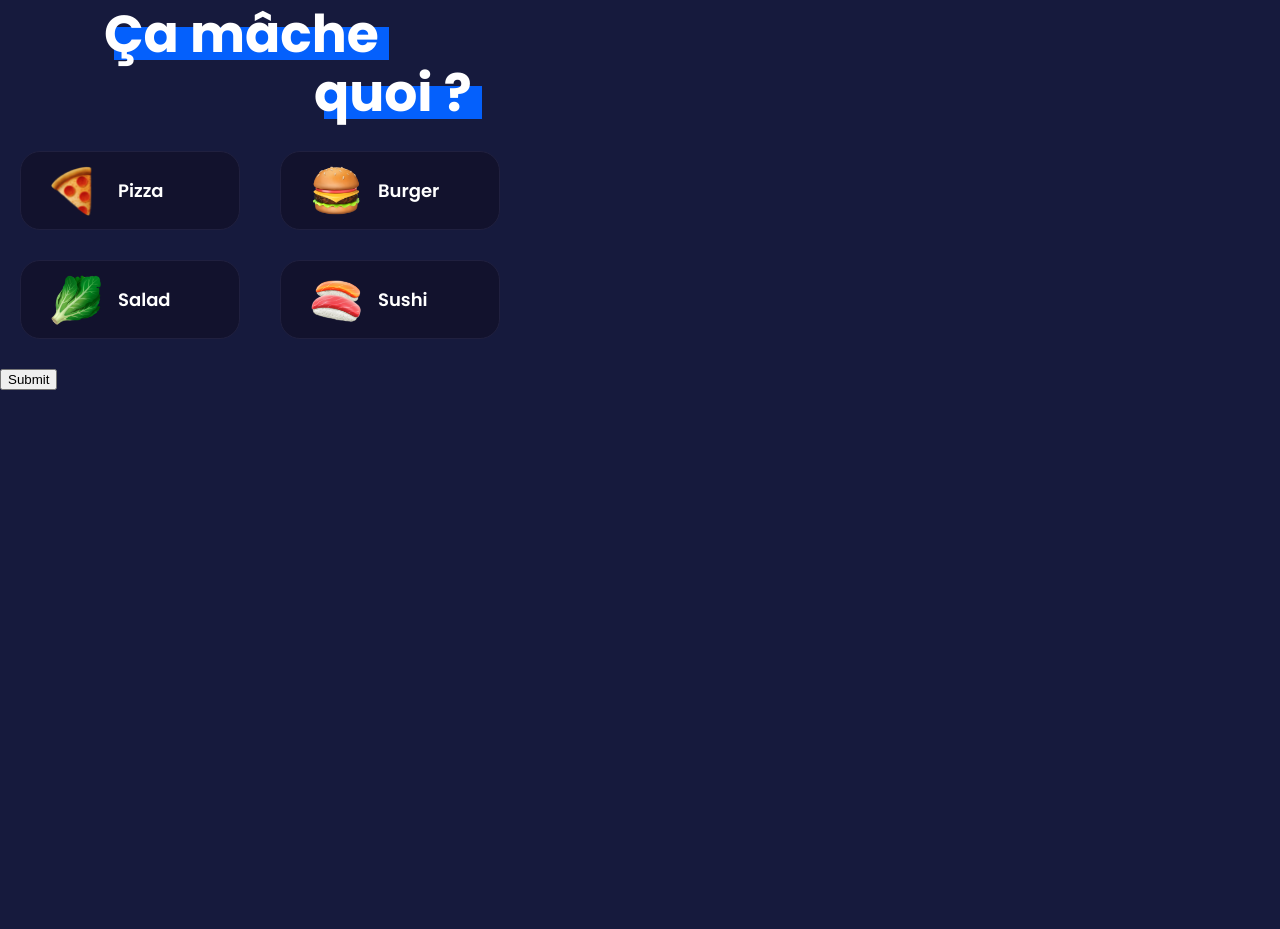
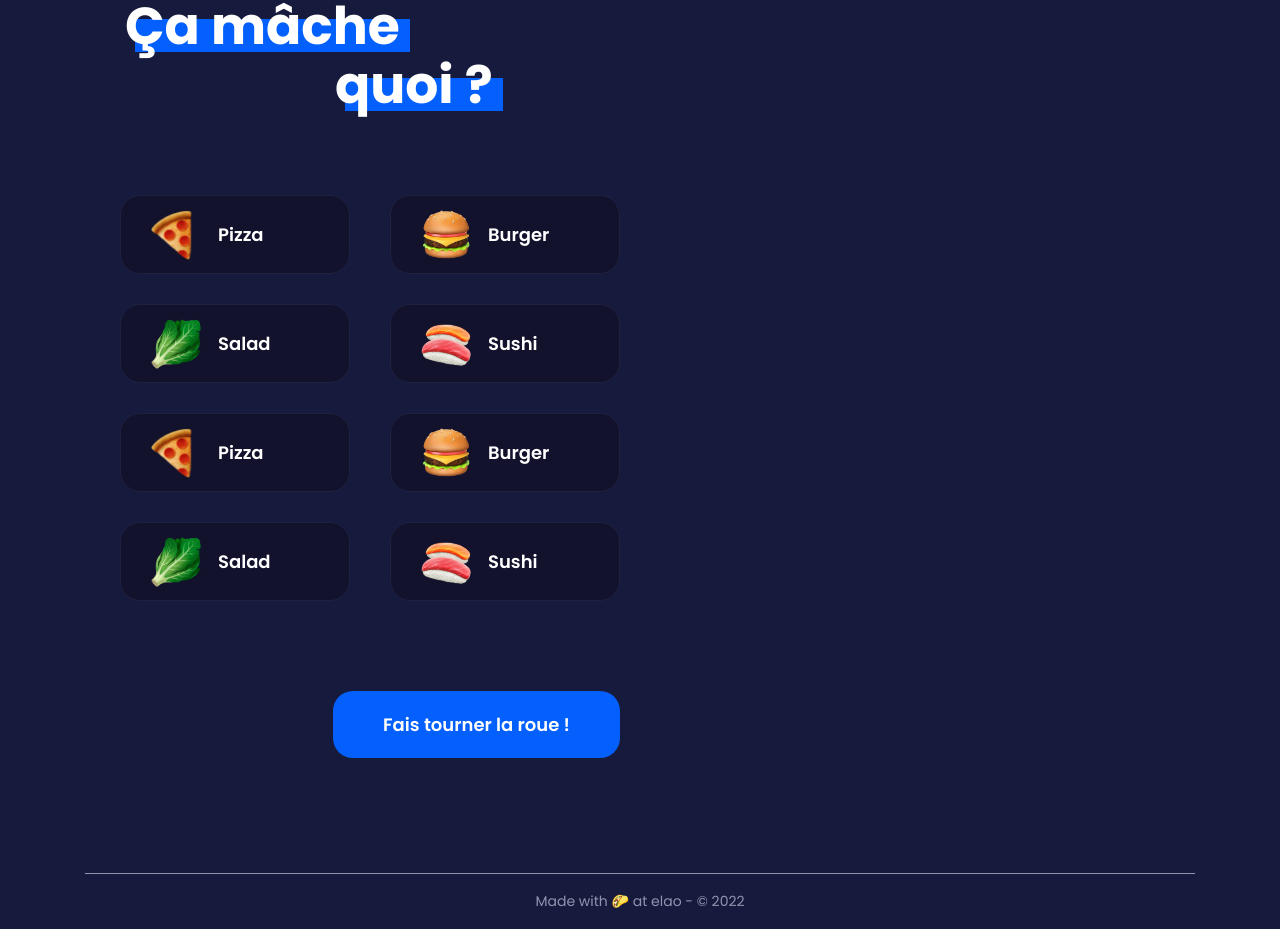
Before and after one commit to Elao/ca-mache-quoi, a React (Create React App) app: page / in a window 1280 px wide. Shown: the part 103-1032 px from the top of the page. Before the commit the page ends 800 px from the top, so only its background shows below. Built offline with nearby package versions, Linux system fonts and the light colour scheme.

Commit message:
form & submit button wip

```diff
--- a/src/App.js
+++ b/src/App.js
@@ -1,20 +1,16 @@
-import logo from './logo.svg';
-
 import './assets/styles/app.scss';
-import Title from './components/Title.js';
 
 import Categories from './data/categories.json';
 /* import Category from './components/Category'; */
 import Form from './components/Form';
+import Footer from './components/Footer';
+
 
 console.log(Categories);
 function App() {
   return (
-    <div className="App">
-      <Title />
-{/*       <Category /> */}
+    <div className="container">
       <Form />
-
       {
         /* Categories.map( category => {
           return(
@@ -24,6 +20,7 @@ function App() {
           )
         }) */
       }
+      <Footer />
     </div>
   );
 }
--- a/src/assets/styles/app.scss
+++ b/src/assets/styles/app.scss
@@ -1,6 +1,10 @@
 @import './base/variables';
 @import './base/fonts';
 @import './base/layout';
+
+@import './components/form.scss';
 @import './components/radio-button.scss';
-@import './components/form.scss';
+@import './components/submit-button.scss';
+
+@import './generic/footer.scss';
 @import './generic/titles.scss';
--- a/src/assets/styles/base/_layout.scss
+++ b/src/assets/styles/base/_layout.scss
@@ -3,3 +3,7 @@ body {
   color: #fff;
   background: $color-secondary;
 }
+
+.form-section {
+  margin-left: 100px;
+}
--- a/src/assets/styles/base/_variables.scss
+++ b/src/assets/styles/base/_variables.scss
@@ -3,3 +3,4 @@ $color-secondary: #161A3D;
 $color-light: #143374;
 $color-dark: #12122D;
 $color-border: #20203F;
+$color-footer: #9294AF;
--- a/src/assets/styles/components/form.scss
+++ b/src/assets/styles/components/form.scss
@@ -1,6 +1,12 @@
 form {
-    width: 520px;
+  width: 520px;
+  display: flex;
+  flex-direction: column;
+  margin-right: -40px;
+
+  .form-group {
     display: flex;
     flex-wrap: wrap;
-    margin-right: -40px;
+    margin-right: -20px;
+  }
 }
--- a/src/assets/styles/components/radio-button.scss
+++ b/src/assets/styles/components/radio-button.scss
@@ -28,7 +28,7 @@ $radio-button-margin: 20px;
     }
 
     img {
-      margin: 14px 17px 14px 30px;
+      margin: 7px 17px 7px 30px;
       width: 50px;
       height: 50px;
       display: block;
--- /dev/null
+++ b/src/assets/styles/components/submit-button.scss
@@ -0,0 +1,11 @@
+.submit-button {
+  margin-top: 60px;
+  margin-left: auto;
+  background: $color-primary;
+  padding: 20px 50px;
+  color: #fff;
+  font-family: 'Poppins SemiBold';
+  font-size: 18px;
+  border: none;
+  border-radius: 20px;
+}
--- /dev/null
+++ b/src/assets/styles/generic/footer.scss
@@ -0,0 +1,10 @@
+.footer {
+    margin: 115px 85px 17px;
+    padding-top: 17px;
+    display: flex;
+    justify-content: center;
+    align-items: center;
+    border-top: 1px solid;
+    color: $color-footer;
+    font-size: 14px;
+}
--- a/src/assets/styles/generic/titles.scss
+++ b/src/assets/styles/generic/titles.scss
@@ -1,5 +1,5 @@
 h1 {
-  margin: 98px 0 78px 104px;
+  margin: 90px 0 130px 25px;
   font-family: 'Poppins Bold';
   font-size: 52px;
 
--- /dev/null
+++ b/src/components/Button.js
@@ -0,0 +1,11 @@
+import React from 'react';
+
+function Button() {
+    return (
+        <button className="submit-button">
+           Fais tourner la roue !
+        </button>
+    );
+}
+
+export default Button;
--- /dev/null
+++ b/src/components/Footer.js
@@ -0,0 +1,11 @@
+import React from 'react';
+
+function Footer() {
+    return (
+        <footer className="footer">
+           Made with 🌮 at elao - © 2022
+        </footer>
+    );
+}
+
+export default Footer;
--- a/src/components/Form.js
+++ b/src/components/Form.js
@@ -1,4 +1,7 @@
 import React from 'react';
+
+import Title from './Title';
+import Button from './Button';
 
 import pizza from '../assets/images/pizza.png'
 import burger from '../assets/images/hamburger.png'
@@ -7,7 +10,10 @@ import sushi from '../assets/images/sushi.png'
 
 function Form() {
   return (
+    <div className="form-section">
+      <Title />
       <form>
+        <div class="form-group">
           <div className="radio-button">
             <input id="pizza" type="radio" name="food-category"/>
             <label for="pizza"><img src={pizza} alt="pizza" />Pizza</label>
@@ -24,8 +30,26 @@ function Form() {
             <input id="sushi" type="radio" name="food-category"/>
             <label for="sushi"><img src={sushi} alt="sushi" />Sushi</label>
           </div>
-            <button type="submit">Submit</button>
+          <div className="radio-button">
+            <input id="pizza2" type="radio" name="food-category"/>
+            <label for="pizza2"><img src={pizza} alt="pizza" />Pizza</label>
+          </div>
+          <div className="radio-button">
+            <input id="burger3" type="radio" name="food-category"/>
+            <label for="burger3"><img src={burger} alt="burger" />Burger</label>
+          </div>
+          <div className="radio-button">
+            <input id="salad4" type="radio" name="food-category"/>
+            <label for="salad4"><img src={salad} alt="salad" />Salad</label>
+          </div>
+          <div className="radio-button">
+            <input id="sushi5" type="radio" name="food-category"/>
+            <label for="sushi5"><img src={sushi} alt="sushi" />Sushi</label>
+          </div>
+        </div>
+        <Button />
       </form>
+    </div>
   );
 }
 
```
Lines whose indentation alone changed are shown as unchanged.
